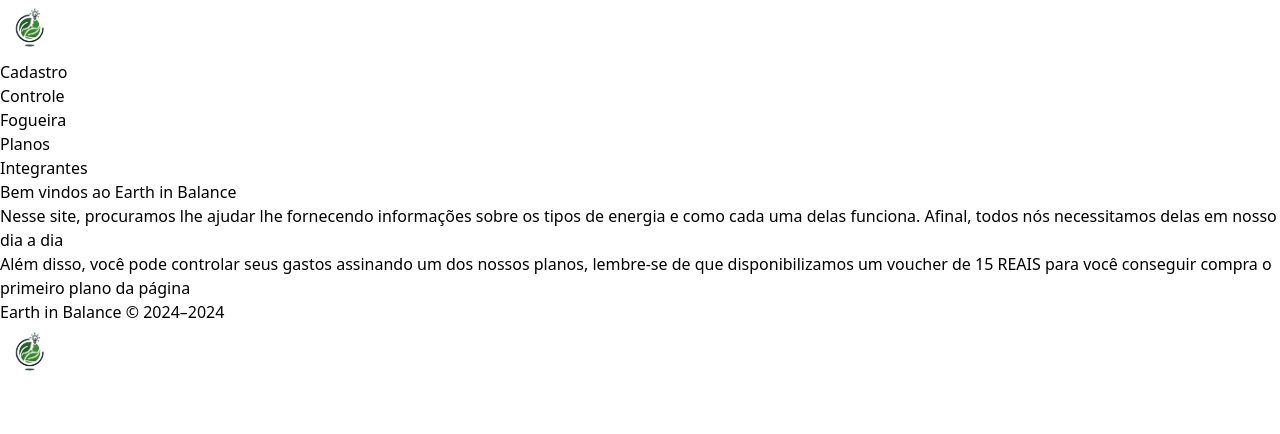
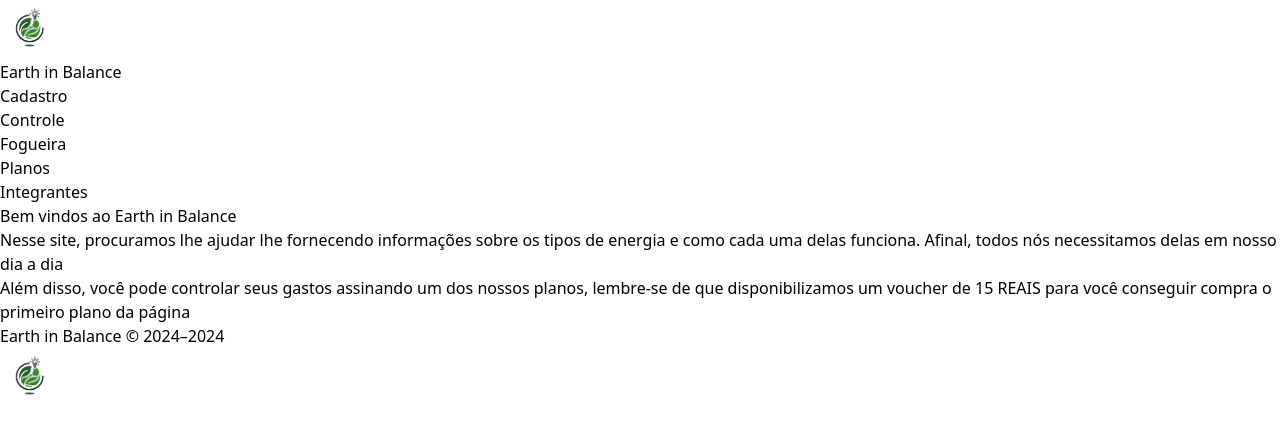
Before and after one commit to Cardoso2626/gs_front, a Next.js app in the folder earth-in-balance/: page / in a window 1280 px wide. Shown: the top 434 px of the page. Built offline with nearby package versions, Linux system fonts and the light colour scheme.

Commit message:
Arrumando cabeçalho corretamente

```diff
--- a/earth-in-balance/src/components/Cabecalho/Cabecalho.tsx
+++ b/earth-in-balance/src/components/Cabecalho/Cabecalho.tsx
@@ -1,7 +1,7 @@
 import Link from "next/link";
 import Image from "next/image";
 import Logo from "@/img/logo.png";
-import Menu from "@/components/Menu/Menu"
+import Menu from "@/components/Menu/Menu";
 
 export default function Cabecalho() {
   return (
@@ -9,9 +9,9 @@ export default function Cabecalho() {
       <div className="container mx-auto flex justify-between items-center px-4 py-2">
         <Link href="/" className="flex items-center">
           <Image src={Logo} alt="Ícone da empresa" width={60} height={60} />
+          <span className="ml-2 text-lg font-semibold text-black">Earth in Balance</span>
         </Link>
-        <Menu/>
-
+        <Menu />
       </div>
     </header>
   );
```
